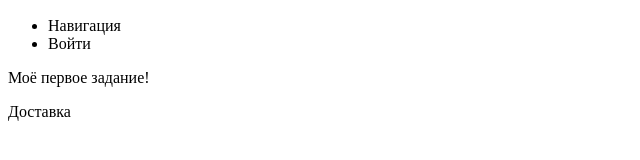
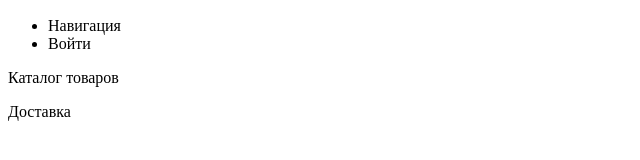
Before and after one commit to GrizzlyMentality/Device, a plain HTML site: page index.html in a window 1280 px wide. Shown: the part 136-296 px from the top of the page, 0-640 px from the left. Drawn offline with Linux system fonts and the light colour scheme.

```diff
--- a/index.html
+++ b/index.html
@@ -10,7 +10,6 @@
   <header>
     <h1>Divice</h1>
       <h2>Инструменты</h2>
-  </header>
       <article>
           <main>
               <nav>
@@ -21,11 +20,12 @@
               </nav>
               <section>
                   <p>
-         Моё первое задание!
+                      Каталог товаров
                   </p>
               </section>
           </main>
       </article>
+  </header>
   </body>
 <footer>
 Доставка
```
Lines whose indentation alone changed are shown as unchanged.
